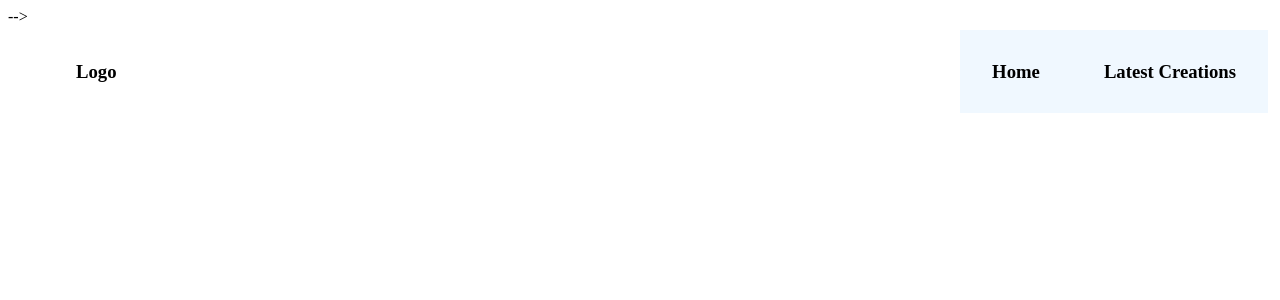
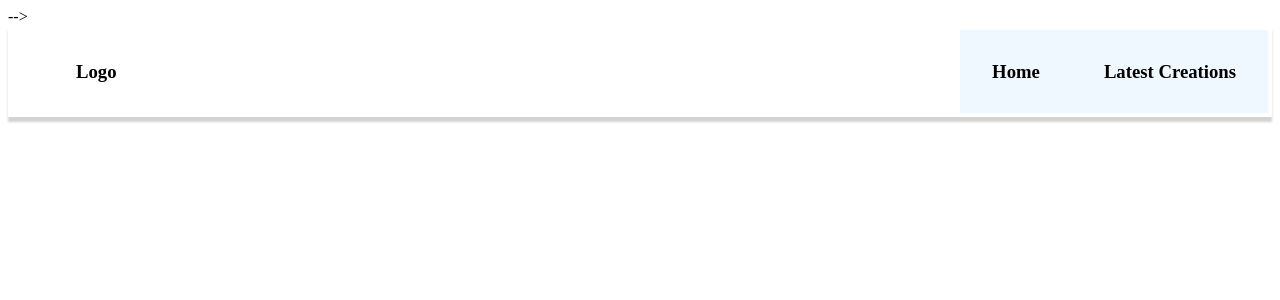
Before and after one commit to SaltMeister/TpumpsRandomDrinkGenerator, a Django app: template tpumpRandomizer/templates/history.html in a window 1280 px wide. Shown: the top 300 px of the page. Run offline with Django 5.2, Linux system fonts and the light colour scheme; the template is opened without the code that fills it, so the values that code supplies are empty.

Commit message:
some styling for navbar

```diff
--- a/tpumpRandomizer/static/css/navbar.css
+++ b/tpumpRandomizer/static/css/navbar.css
@@ -4,7 +4,10 @@
   justify-content: space-between;
   align-items:center;
   justify-items: center;
+  box-shadow: 0px 5px 2px lightgray;
 }
+
+
 
 .nav-button {
   background-color: aliceblue;
```
